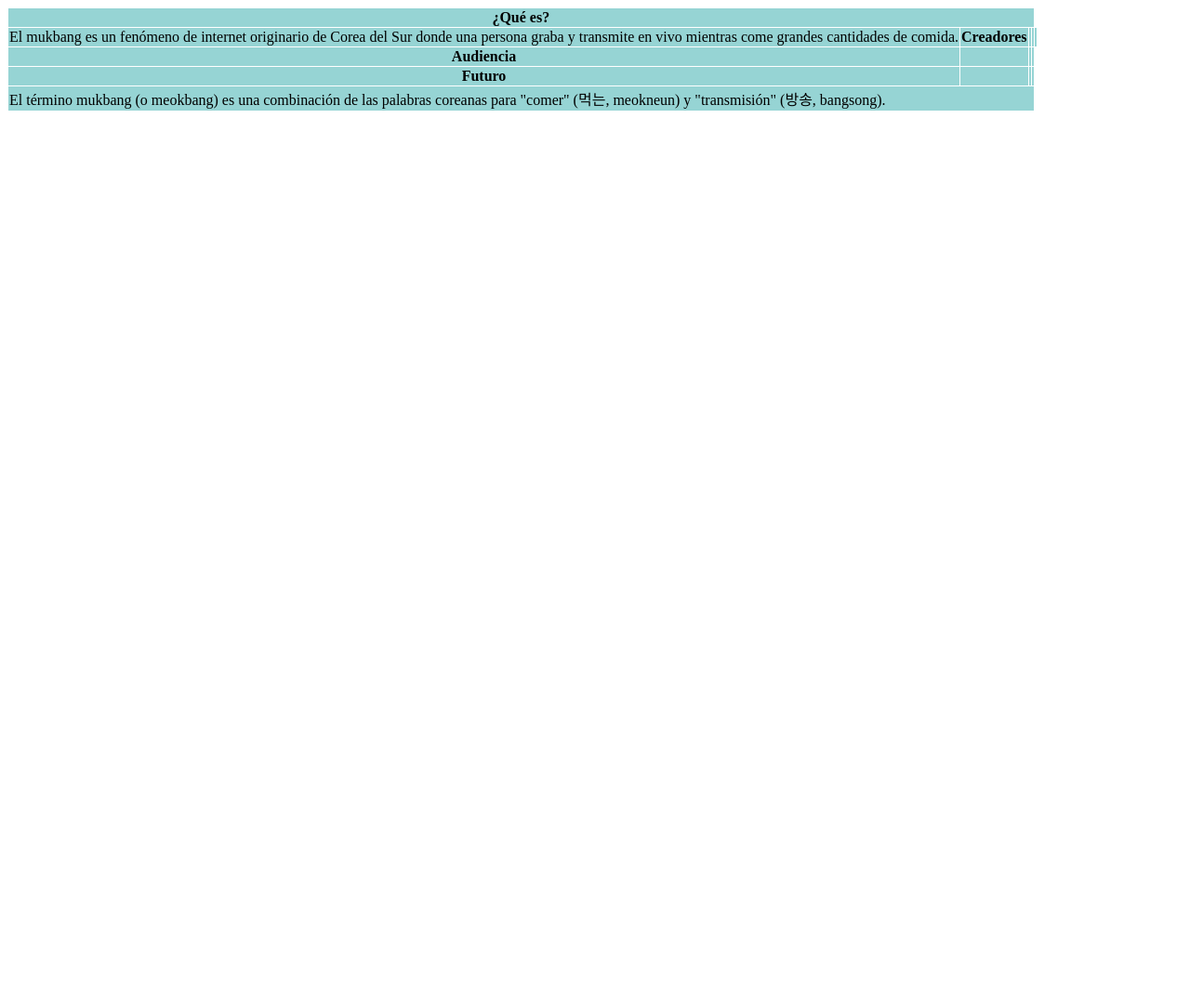
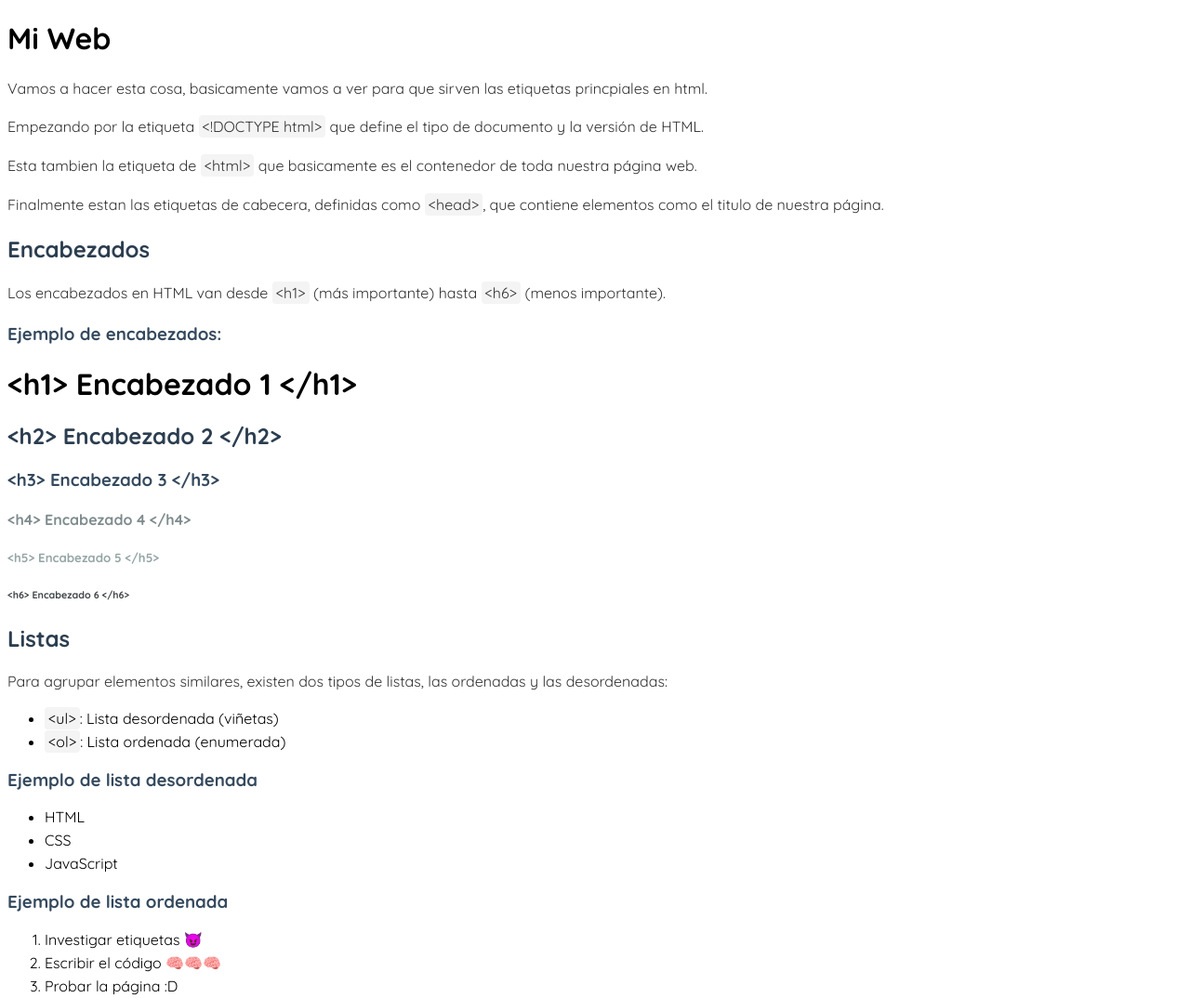
Before and after one commit to r1zZ0W/2025-AWEB-U2-P1-Tablas, a plain HTML site: page index.html in a window 1280 px wide. Shown: the top 1074 px of the page at 93% size. Before the commit the page ends 800 px from the top, so only its background shows below. Drawn offline with Linux system fonts and the light colour scheme.

Commit message:
falta pero ya casi xd

```diff
--- a/index.html
+++ b/index.html
@@ -1,50 +1,106 @@
 <!DOCTYPE html>
-<html lang="en">
+<html lang="es">
 <head>
+
     <meta charset="UTF-8">
     <meta name="viewport" content="width=device-width, initial-scale=1.0">
-    <title>Muk-Bang</title>
+
+    <link rel="preconnect" href="https://fonts.googleapis.com">
+    <link rel="preconnect" href="https://fonts.gstatic.com" crossorigin>
+    <link href="https://fonts.googleapis.com/css2?family=Quicksand:wght@400;700&display=swap" rel="stylesheet">
     <link rel="stylesheet" href="styles.css">
+
+    <title>Página HTML Esencial</title>
+
 </head>
 <body>
-    <table>
-        <thead>
-            <tr>
-                <th scope="col" colspan="4">¿Qué es?</th>
 
-            </tr>
-        </thead>
-        <tbody>
-            <tr>
-                <td rowspan="2">
-                    El mukbang es un fenómeno de internet originario de Corea del Sur
-                    donde una persona graba y transmite en vivo mientras come grandes cantidades de comida.
-                </td>
-            </tr>
-            <tr>
-                <th scope="row">Creadores</th>
-                <td></td>
-                <td></td>
-                <td></td>
-            </tr>
-            <tr>
-                <th scope="row">Audiencia</th>
-                <td></td>
-                <td></td>
-                <td></td>
-            </tr>
-            <tr>
-                <th scope="row">Futuro</th>
-                <td></td>
-                <td></td>
-                <td></td>
-            </tr>
-        </tbody>
-        <tfoot>
-            <tr>
-                <td colspan="4">El término mukbang (o meokbang) es una combinación de las palabras coreanas para "comer" (먹는, meokneun) y "transmisión" (방송, bangsong).</td>
-            </tr>
-        </tfoot>
-    </table>
+    <h1>Mi Web</h1>
+
+    <p>
+        Vamos a hacer esta cosa, basicamente vamos a ver para que sirven las etiquetas princpiales en html.
+    </p>
+
+    <p>
+        Empezando por la etiqueta <code>&lt;!DOCTYPE html></code> que define el tipo de documento y la versión de HTML.
+    </p>
+
+    <p>
+        Esta tambien la etiqueta de <code>&lt;html></code> que basicamente es el contenedor de toda nuestra página web.
+    </p>
+
+    <p>
+        Finalmente estan las etiquetas de cabecera, definidas como <code>&lt;head></code>, que contiene elementos como el titulo de nuestra página.
+    </p>
+
+    <h2>Encabezados</h2>
+
+    <p>
+        Los encabezados en HTML van desde <code>&lt;h1&gt;</code> (más importante) hasta <code>&lt;h6&gt;</code> (menos importante).
+    </p>
+
+    <h3>Ejemplo de encabezados:</h3>
+
+    <h1>&lt;h1&gt; Encabezado 1 &lt;/h1&gt;</h1>
+    <h2>&lt;h2&gt; Encabezado 2 &lt;/h2&gt;</h2>
+    <h3>&lt;h3&gt; Encabezado 3 &lt;/h3&gt;</h3>
+    <h4>&lt;h4&gt; Encabezado 4 &lt;/h4&gt;</h4>
+    <h5>&lt;h5&gt; Encabezado 5 &lt;/h5&gt;</h5>
+    <h6>&lt;h6&gt; Encabezado 6 &lt;/h6&gt;</h6>
+
+    <h2>Listas</h2>
+
+    <p>Para agrupar elementos similares, existen dos tipos de listas, las ordenadas y las desordenadas:</p>
+
+    <ul>
+
+        <li><code>&lt;ul&gt;</code>: Lista desordenada (viñetas)</li>
+        <li><code>&lt;ol&gt;</code>: Lista ordenada (enumerada)</li>
+
+    </ul>
+
+    <h3>Ejemplo de lista desordenada</h3>
+
+    <ul>
+
+        <li>HTML</li>
+        <li>CSS</li>
+        <li>JavaScript</li>
+
+    </ul>
+
+    <h3>Ejemplo de lista ordenada</h3>
+
+    <ol>
+
+        <li>Investigar etiquetas 😈</li>
+        <li>Escribir el código 🧠🧠🧠</li>
+        <li>Probar la página :D</li>
+
+    </ol>
+
+    <h2>Imágenes</h2>
+    <p>Para mostrar imágenes usa la etiqueta <code>&lt;img&gt;</code> y sus atributos <b>src</b> (ruta de la imagen) y <b>alt</b> (descripción) en caso de que la imagen fallé al cargarse:</p>
+    <img src="https://preview.redd.it/84vh9jr2enu91.jpg?auto=webp&s=b1522398ef3c40fa9c8c6a8352c5c8fa1c997f24" alt="Chicharrón">
+
+
+    <h2>Enlaces</h2>
+    <p>Para vincular a otras páginas usa la etiqueta <code>&lt;a&gt;</code> con el atributo <b>href</b>:</p>
+    <a href="https://www.utez.edu.mx:8443/SISAVA/" target="_blank">Ingresa al SISA :D</a>
+
+
+    <h2>Atributos Principales</h2>
+
+    <ul>
+
+        <li><b>src</b>: Fuente /(ruta de una imagen o web). Ejemplo: <code>&lt;img src="foto.jpg"&gt;</code> <code>&lt;img src="https://mi.imagen.com"&gt;</code></li>
+        <li><b>alt</b>: Texto alternativo de una imagen. Ejemplo: <code>&lt;img alt="Descripción"&gt;</code></li>
+        <li><b>href</b>: Destino de un enlace. Ejemplo: <code>&lt;a href="https://www.utez.edu.mx:8443/SISAVA/"&gt;</code></li>
+        <li><b>title</b>: Título emergente al pasar el mouse. Ejemplo: <code>&lt;a title="Más info"&gt;Enlace&lt;/a&gt;</code></li>
+        <li><b>class</b> y <b>id</b>: Para identificar o aplicar estilos CSS.</li>
+        <li><b>style</b>: Permite aplicar estilos CSS directamente a un elemento.</li>
+
+    </ul>
+
 </body>
 </html>
--- a/styles.css
+++ b/styles.css
@@ -1,11 +1,64 @@
-table, th, td {
+h1 {
+    font-family: 'Quicksand', sans-serif;
+}
 
-  border: 1px solid #FFFF;
-  border-collapse: collapse;
+h2 {
+    font-family: 'Quicksand', sans-serif;
+    color: #2c3e50;
+}
+
+h3 {
+    font-family: 'Quicksand', sans-serif;
+    color: #34495e;
+}
+
+h4 {
+    font-family: 'Quicksand', sans-serif;
+    color: #7f8c8d;
+}
+
+h5 {
+    font-family: 'Quicksand', sans-serif;
+    color: #95a5a6;
+}
+
+h6 {
+    font-family: 'Quicksand', sans-serif;
+    color: #404649;
+}
+
+p {
+    font-family: 'Quicksand', sans-serif;
+    line-height: 1.6;
+    color: #333;
+}
+
+li {
+    font-family: 'Quicksand', sans-serif;
+    margin-bottom: 5px;
 
 }
-th, td {
 
-  background-color: #96D4D4;
+a {
+    font-family: 'Quicksand', sans-serif;
+    color: #2980b9;
+    text-decoration: none;
+}
 
+a:hover {
+    color: #326f97;
+    text-decoration: underline;
 }
+
+code {
+    font-family: 'Quicksand', sans-serif;
+    background-color: #f4f4f4;
+    padding: 2px 4px;
+    border-radius: 4px;
+}
+
+img {
+    display: block;
+    margin-left: auto;
+    margin-right: auto;
+}
```
